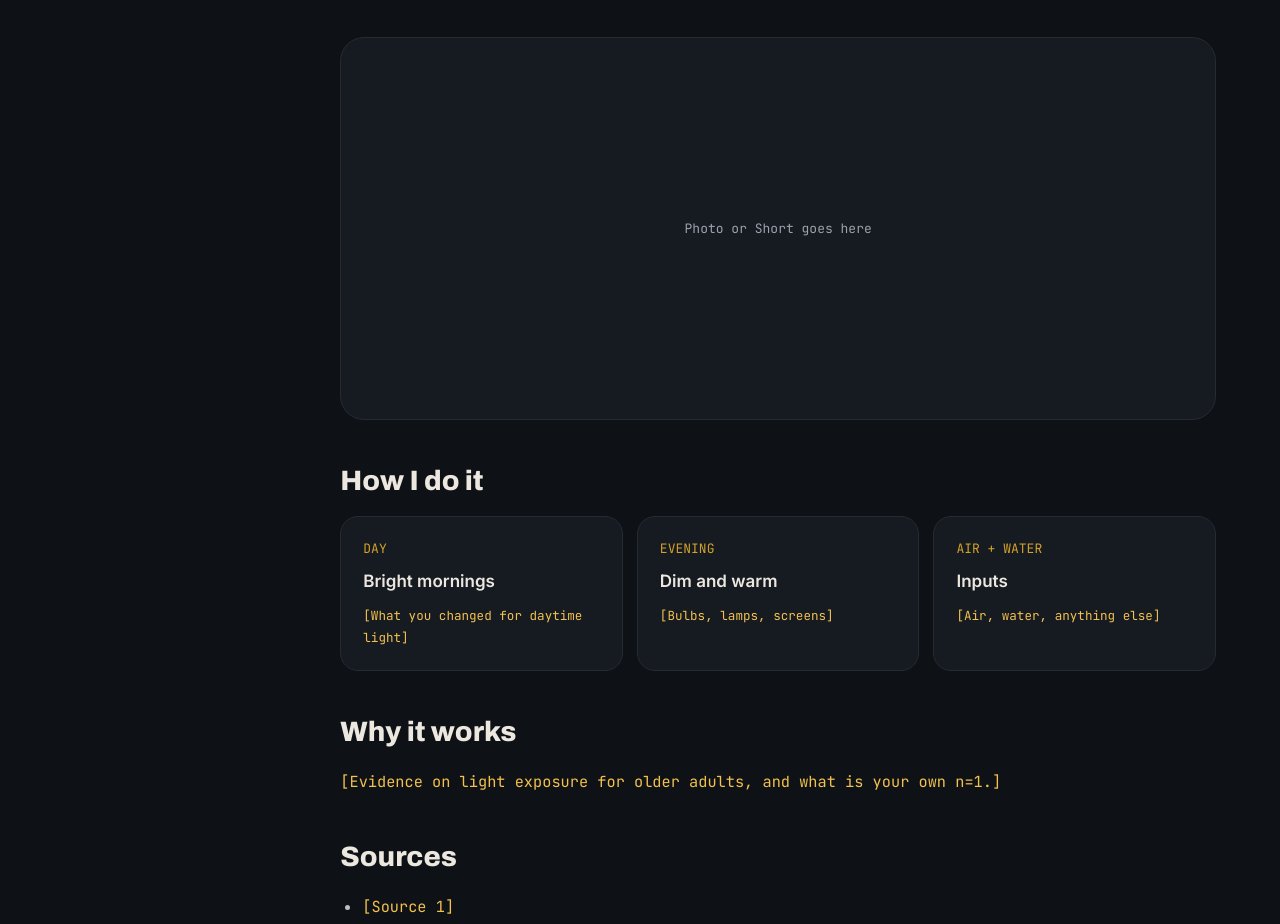
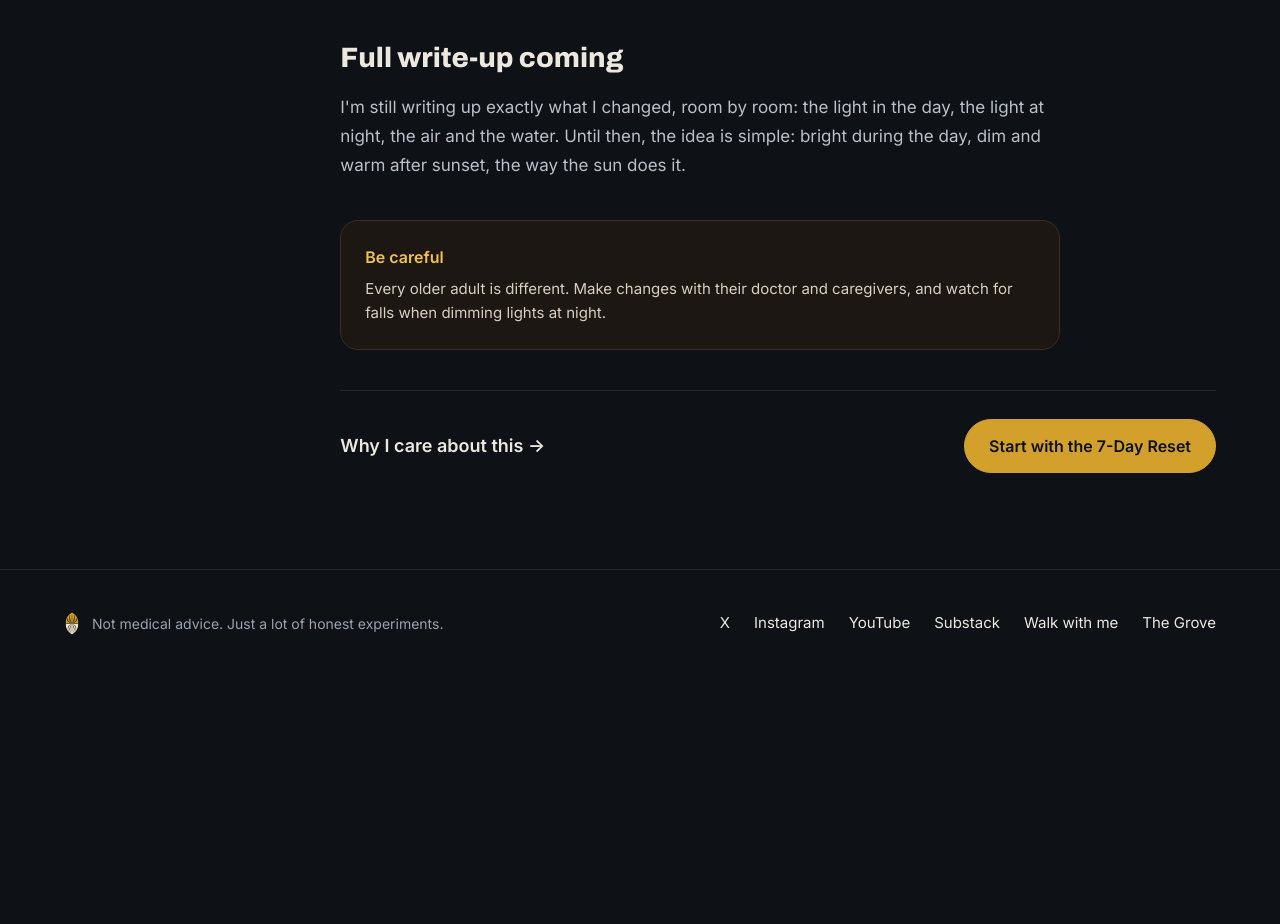
Before and after one commit to 0xroachyeth/0xroachyeth.github.io, a plain HTML site: page rhythms/grandmother-home/index.html in a window 1280 px wide. Shown: the part 397-1321 px from the top of the page. After the commit the page ends 1090 px from the top, so only its background shows below. Drawn offline with Linux system fonts and the light colour scheme; a web font is replaced by a local one.

Commit message:
Replace visible placeholders: real sources, photos, honest 'coming' notes
Co-Authored-By: Claude Opus 5.5 <noreply@anthropic.com>

```diff
--- a/rhythms/grandmother-home/index.html
+++ b/rhythms/grandmother-home/index.html
@@ -63,26 +63,11 @@
         <h1 class="display" style="font-size:clamp(40px,5vw,68px);line-height:1">Changing the house for my 85-year-old grandmother</h1>
         <p class="lead" style="max-width:680px">My 85-year-old grandmother can't get outside much, so I brought the sun cycle into the house: bright days, dim evenings, better air.</p>
       </div>
-      <!-- Replace with a photo or video: <img src="/assets/....jpg" alt="..."> -->
-      <div class="media-slot">Photo or Short goes here</div>
-      <section class="prose" style="max-width:none">
-        <h2>How I do it</h2>
-        <div class="steps">
-          <div class="step"><div class="t">DAY</div><div class="n">Bright mornings</div><p><span class="placeholder">[What you changed for daytime light]</span></p></div>
-          <div class="step"><div class="t">EVENING</div><div class="n">Dim and warm</div><p><span class="placeholder">[Bulbs, lamps, screens]</span></p></div>
-          <div class="step"><div class="t">AIR + WATER</div><div class="n">Inputs</div><p><span class="placeholder">[Air, water, anything else]</span></p></div>
-        </div>
+      <section class="prose">
+        <h2>Full write-up coming</h2>
+        <p>I'm still writing up exactly what I changed, room by room: the light in the day, the light at night, the air and the water. Until then, the idea is simple: bright during the day, dim and warm after sunset, the way the sun does it.</p>
       </section>
-      <section class="prose">
-        <h2>Why it works</h2>
-        <p><span class="placeholder">[Evidence on light exposure for older adults, and what is your own n=1.]</span></p>
-      </section>
-      <section class="prose">
-        <h2>Sources</h2>
-        <ul>
-          <li><span class="placeholder">[Source 1]</span></li>
-        </ul>
-      </section>
+      <!-- TODO: replace the section above with "How I do it" steps (day light, evening light, air + water), "Why it works" and "Sources". -->
       <section class="caution">
         <strong>Be careful</strong>
         <p>Every older adult is different. Make changes with their doctor and caregivers, and watch for falls when dimming lights at night.</p>
```
Also changed, not shown: experiments/index.html (+1 -3 lines), rhythms/index.html (+2 -2 lines), rhythms/pre-sunrise-light/index.html (+3 -4 lines), rhythms/rope-flow-knees/index.html (+6 -10 lines), walk-with-me/index.html (+1 -1 lines), assets/img/rope-flow.jpg (added), assets/img/sunrise-light.jpg (added).
